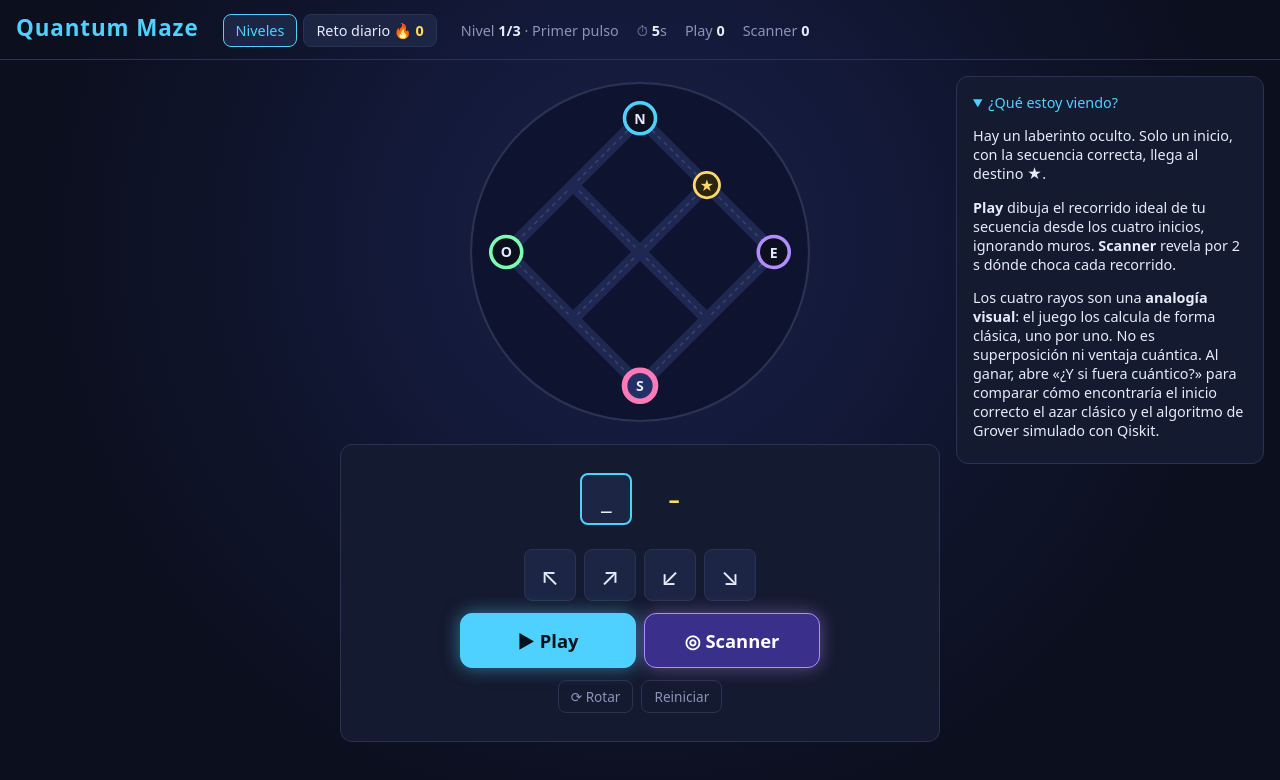
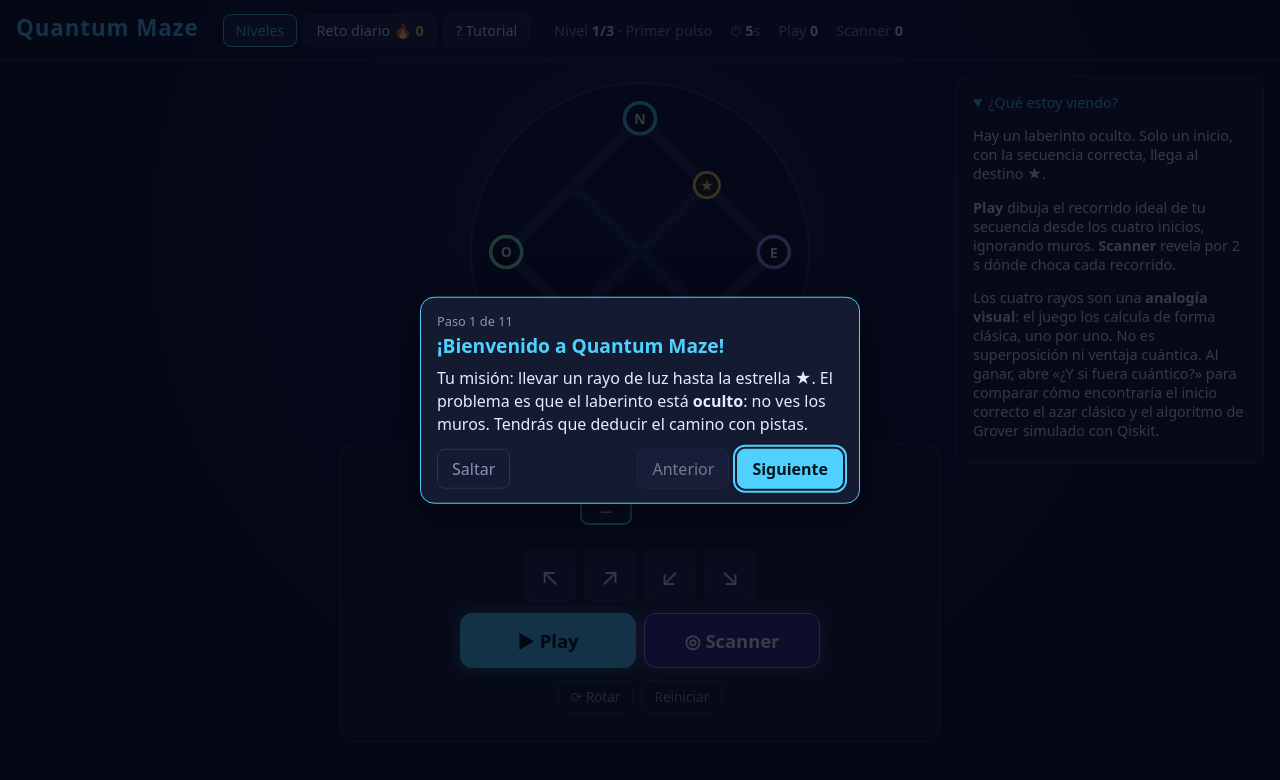
Before and after one commit to AdrianMPC/quantum_game_hackaton, a website with bundled scripts: page index.html in a window 1280 px wide. Built offline with nearby package versions, Linux system fonts and the light colour scheme.

Commit message:
feat: guided first-visit tutorial explaining the game mechanics

```diff
--- a/index.html
+++ b/index.html
@@ -14,6 +14,7 @@
     <nav class="modes" aria-label="Modo de juego">
       <button id="mode-levels">Niveles</button>
       <button id="mode-daily">Reto diario <span class="streak">🔥 <b id="streak">0</b></span></button>
+      <button id="tutorial" aria-label="Ver tutorial">? Tutorial</button>
     </nav>
     <div class="stats">
       <span>Nivel <b id="level-num">–</b> · <span id="level-title"></span></span>
--- a/src/main.js
+++ b/src/main.js
@@ -4,6 +4,7 @@
 import { renderBoard, renderMoves } from './render.js';
 import { renderGrover } from './grover.js';
 import * as daily from './daily.js';
+import { startTutorial, tutorialSeen } from './tutorial.js';
 
 const PLAY_ANIMATION_MS = 900;
 const $ = (id) => document.getElementById(id);
@@ -145,5 +146,8 @@
   }
 };
 
+$('tutorial').onclick = startTutorial;
+
 if (levels.length) load(0);
 else $('message').textContent = 'No hay niveles válidos para jugar.';
+if (!tutorialSeen()) startTutorial();
--- /dev/null
+++ b/src/tutorial.js
@@ -0,0 +1,141 @@
+// Guided tour: dims the page, spotlights one element per step and explains it.
+// Opens automatically on the first visit; the header button replays it.
+
+const STEPS = [
+  {
+    title: '¡Bienvenido a Quantum Maze!',
+    text: 'Tu misión: llevar un rayo de luz hasta la estrella ★. El problema es que el laberinto está <b>oculto</b>: no ves los muros. Tendrás que deducir el camino con pistas.',
+  },
+  {
+    target: '#board',
+    title: 'El tablero',
+    text: 'Es un laberinto de caminos en diagonal. Hay <b>4 puntos de inicio</b> (N, E, S, O) en el borde del círculo y un destino ★. Solo <b>uno</b> de los inicios lleva a la estrella.',
+  },
+  {
+    target: '.start.selected',
+    title: 'Tu inicio',
+    text: 'El inicio que está <b>abajo</b> es el que eliges. Toca otro inicio o usa <b>Rotar</b> para cambiarlo; el tablero gira, pero el laberinto no cambia.',
+  },
+  {
+    target: '#slots',
+    title: 'La secuencia',
+    text: 'Cada casilla es un movimiento. Tienes que llenarlas todas. Toca una casilla para cambiar solo ese movimiento.',
+  },
+  {
+    target: '.moves',
+    title: 'Las flechas',
+    text: 'Cada flecha mueve el rayo <b>una casilla</b> en esa dirección. Si giras el tablero, las flechas giran con él. Cuando la secuencia está completa, la siguiente flecha empieza una nueva.',
+  },
+  {
+    target: '#play',
+    title: 'Play',
+    text: 'Dibuja tu secuencia desde los <b>4 inicios a la vez</b>, como si no hubiera muros. Ganas si la secuencia es la correcta <b>y</b> el inicio de abajo es el correcto.',
+  },
+  {
+    target: '#match',
+    title: 'Coincidencia',
+    text: 'Te dice qué porcentaje de tus movimientos está en la posición correcta. Ejemplo: si la solución es ↖ ↗ ↘ y pones ↖ ↙ ↘, aciertas 2 de 3 = <b>66,7 %</b>. Es una pista del juego, <b>no</b> una probabilidad.',
+  },
+  {
+    target: '#scan',
+    title: 'Scanner',
+    text: 'Durante 2 segundos muestra en <b>rojo</b> el muro donde choca cada rayo. Si el rayo de un inicio no choca, ¡vas por buen camino! Cada uso resta puntos, úsalo con cabeza.',
+  },
+  {
+    target: '.actions.secondary',
+    title: 'Rotar y Reiniciar',
+    text: '<b>Rotar</b> cambia qué inicio está abajo. <b>Reiniciar</b> borra la secuencia, el tiempo y los contadores del nivel.',
+  },
+  {
+    target: '.modes',
+    title: 'Niveles y Reto diario',
+    text: 'Empieza por los 3 niveles. Después juega el <b>Reto diario</b>: un laberinto nuevo cada día, igual para todos. Resuélvelo días seguidos para subir tu racha 🔥.',
+  },
+  {
+    title: '¿Y lo cuántico?',
+    text: 'Encontrar el inicio correcto probando uno por uno toma en promedio 2,5 intentos. Una computadora cuántica no "prueba todo a la vez": usa el <b>algoritmo de Grover</b> para cambiar las probabilidades hasta que el inicio correcto sale casi seguro. Al ganar un nivel, abre <b>«¿Y si fuera cuántico?»</b> para verlo con datos de Qiskit.',
+  },
+];
+
+const DONE_KEY = 'quantum-maze-tutorial-done';
+
+export function tutorialSeen() {
+  try { return localStorage.getItem(DONE_KEY) === '1'; } catch { return false; }
+}
+
+export function startTutorial() {
+  let i = 0;
+  const root = document.createElement('div');
+  root.className = 'tour';
+  root.innerHTML = `
+    <div class="tour-spot"></div>
+    <section class="tour-card" role="dialog" aria-modal="true" aria-labelledby="tour-title">
+      <p class="tour-step"></p>
+      <h2 id="tour-title"></h2>
+      <p class="tour-text"></p>
+      <div class="tour-nav">
+        <button data-tour="skip">Saltar</button>
+        <span></span>
+        <button data-tour="prev">Anterior</button>
+        <button data-tour="next" class="primary">Siguiente</button>
+      </div>
+    </section>`;
+  document.body.appendChild(root);
+  const spot = root.querySelector('.tour-spot');
+  const card = root.querySelector('.tour-card');
+
+  function place() {
+    const step = STEPS[i];
+    const el = step.target && document.querySelector(step.target);
+    if (!el) {
+      spot.style.cssText = 'top:50%;left:50%;width:0;height:0';
+      card.dataset.pos = 'center';
+      return;
+    }
+    const r = el.getBoundingClientRect();
+    const pad = 8;
+    spot.style.cssText = `top:${r.top - pad}px;left:${r.left - pad}px;width:${r.width + pad * 2}px;height:${r.height + pad * 2}px`;
+    // Card goes on the side of the screen the target is not on.
+    card.dataset.pos = r.top + r.height / 2 > innerHeight / 2 ? 'top' : 'bottom';
+  }
+
+  function show() {
+    const step = STEPS[i];
+    const el = step.target && document.querySelector(step.target);
+    el?.scrollIntoView({ block: 'center', behavior: 'instant' });
+    root.querySelector('.tour-step').textContent = `Paso ${i + 1} de ${STEPS.length}`;
+    root.querySelector('#tour-title').textContent = step.title;
+    root.querySelector('.tour-text').innerHTML = step.text;
+    root.querySelector('[data-tour="prev"]').disabled = i === 0;
+    root.querySelector('[data-tour="next"]').textContent = i === STEPS.length - 1 ? '¡A jugar!' : 'Siguiente';
+    place();
+    root.querySelector('[data-tour="next"]').focus();
+  }
+
+  function close() {
+    try { localStorage.setItem(DONE_KEY, '1'); } catch { /* private mode: tour shows again next visit */ }
+    removeEventListener('resize', place);
+    removeEventListener('scroll', place, true);
+    document.removeEventListener('keydown', onKey);
+    root.remove();
+  }
+
+  const go = (d) => {
+    if (i + d >= STEPS.length) return close();
+    i = Math.max(0, i + d);
+    show();
+  };
+  function onKey(e) {
+    if (e.key === 'Escape') close();
+    if (e.key === 'ArrowRight') go(1);
+    if (e.key === 'ArrowLeft') go(-1);
+  }
+
+  root.querySelector('[data-tour="next"]').onclick = () => go(1);
+  root.querySelector('[data-tour="prev"]').onclick = () => go(-1);
+  root.querySelector('[data-tour="skip"]').onclick = close;
+  addEventListener('resize', place);
+  addEventListener('scroll', place, true);
+  document.addEventListener('keydown', onKey);
+  show();
+}
--- a/style.css
+++ b/style.css
@@ -117,6 +117,18 @@
 .daily-box { background: #2a2410; border: 1px solid var(--gold); border-radius: 10px; padding: 10px 14px; margin: 12px 0; }
 .daily-box p { margin: 0 0 8px; }
 .daily-box b { color: var(--gold); font-size: 1.3rem; }
+.tour { position: fixed; inset: 0; z-index: 100; }
+.tour-spot { position: fixed; border-radius: 14px; box-shadow: 0 0 0 9999px rgba(3, 6, 18, .78); outline: 2px solid var(--accent); transition: all .25s ease; pointer-events: none; }
+.tour-card { position: fixed; left: 50%; transform: translateX(-50%); width: min(440px, calc(100vw - 32px)); background: var(--panel); border: 1px solid var(--accent); border-radius: 14px; padding: 14px 16px; box-shadow: 0 10px 40px rgba(0, 0, 0, .5); }
+.tour-card[data-pos="top"] { top: 16px; }
+.tour-card[data-pos="bottom"] { bottom: 16px; }
+.tour-card[data-pos="center"] { top: 50%; transform: translate(-50%, -50%); }
+.tour-card h2 { margin: 2px 0 8px; font-size: 1.2rem; color: var(--accent); }
+.tour-text { margin: 0 0 12px; line-height: 1.45; }
+.tour-step { margin: 0; font-size: .8rem; color: var(--muted); }
+.tour-nav { display: flex; gap: 8px; align-items: center; }
+.tour-nav span { flex: 1; }
+.tour-nav [data-tour="skip"] { background: transparent; color: var(--muted); }
 .tiles { display: grid; grid-template-columns: repeat(3, 1fr); gap: 10px; margin: 12px 0; }
 .tile { background: #0e1430; border: 1px solid var(--line); border-radius: 10px; padding: 10px; text-align: center; }
 .tile b { display: block; font-size: 1.8rem; color: var(--accent); line-height: 1.1; }
```
